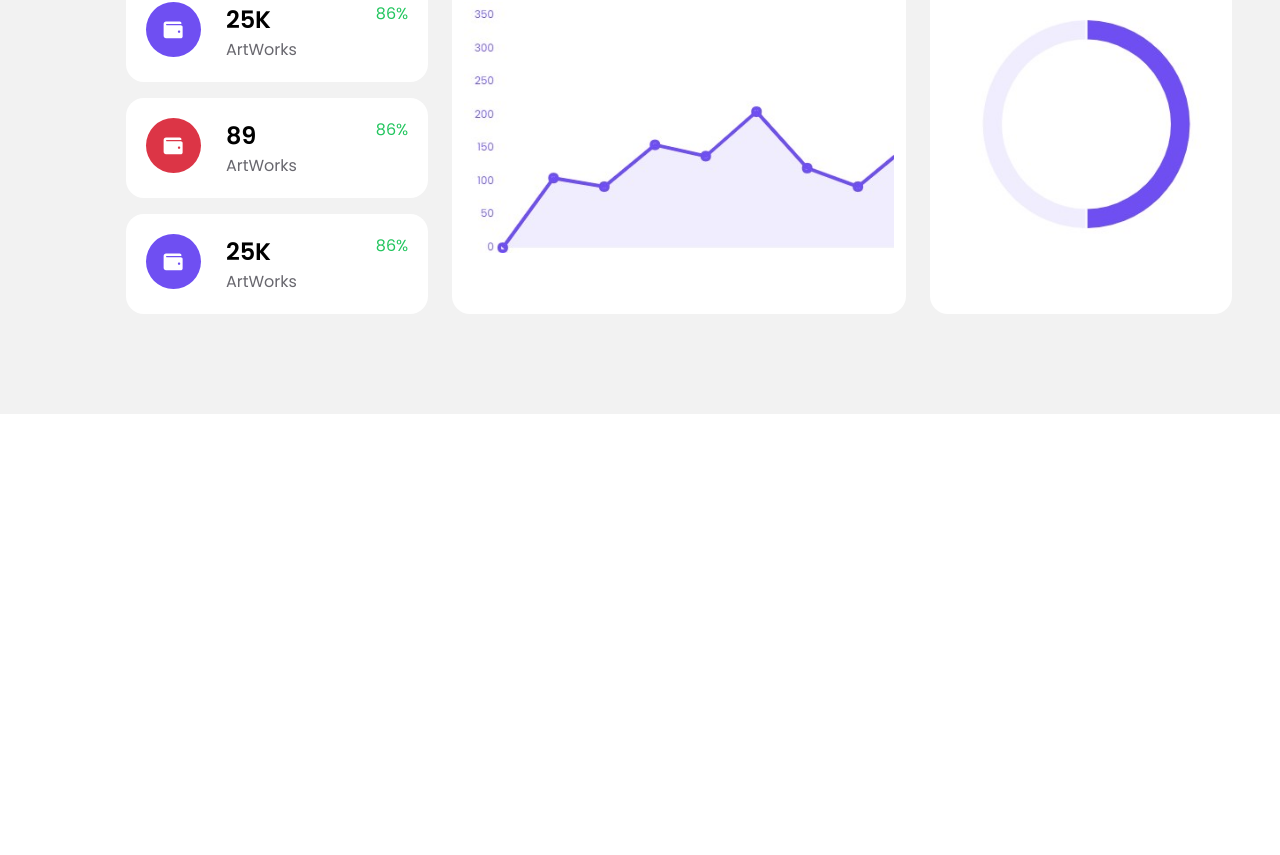
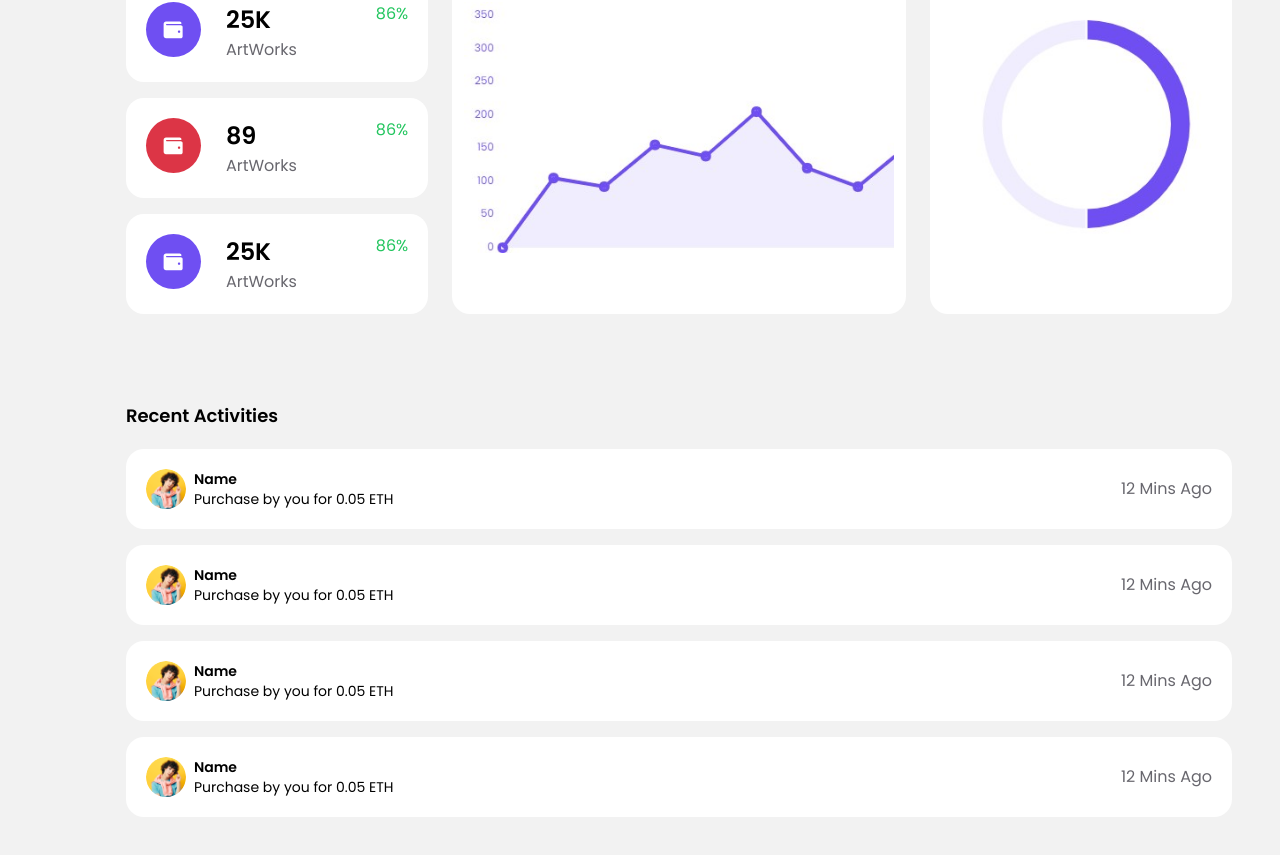
Before and after one commit to SajanThapa22/NFT-website, a React (Vite) app: page / in a window 1280 px wide. Shown: the part 1418-2273 px from the top of the page. Before the commit the page ends 1832 px from the top, so only its background shows below. Built offline with nearby package versions, Linux system fonts and the light colour scheme.

Commit message:
styling recent activities

```diff
--- a/src/components/RecentActivity.tsx
+++ b/src/components/RecentActivity.tsx
@@ -1,11 +1,19 @@
 import React from "react";
-import User from "./User";
+import RecentActivityCard from "./RecentActivityCard";
 
 const RecentActivity = () => {
   return (
-    <div className="flex justify-between bg-bg-comp rounded-[18px]">
-      <User />
-      <div className="capitalize text-[#68676E]">follow</div>
+    <div className="mt-10">
+      <p className="mb-5 text-[18px] text-txt-clr font-semibold">
+        Recent Activities
+      </p>
+
+      <div className="flex flex-col gap-4">
+        <RecentActivityCard />
+        <RecentActivityCard />
+        <RecentActivityCard />
+        <RecentActivityCard />
+      </div>
     </div>
   );
 };
--- /dev/null
+++ b/src/components/RecentActivityCard.tsx
@@ -0,0 +1,13 @@
+import React from "react";
+import User from "./User";
+
+const RecentActivityCard = () => {
+  return (
+    <div className="flex justify-between bg-bg-comp items-center rounded-[18px] p-5">
+      <User text="Purchase by you for 0.05 ETH" />
+      <div className="capitalize text-[#68676E]">12 mins ago</div>
+    </div>
+  );
+};
+
+export default RecentActivityCard;
--- a/src/components/User.tsx
+++ b/src/components/User.tsx
@@ -1,13 +1,19 @@
-const User = () => {
+import user from "../assets/images/avatar2.png";
+
+interface Props {
+  text: string;
+}
+
+const User = ({ text }: Props) => {
   return (
-    <div className="flex">
-      <div className="w-9 aspect-square rounded-full overflow-hidden">
-        <img src="" alt="" />
+    <div className="flex gap-2">
+      <div className="w-10 aspect-square rounded-full overflow-hidden">
+        <img src={user} className="w-full" alt="" />
       </div>
 
       <div className="flex flex-col justify-between">
-        <p className="text-txt-clr text-sm font-semibold">name</p>
-        <p className="text-txt-clr text-sm">text</p>
+        <p className="text-txt-clr text-sm font-semibold capitalize">name</p>
+        <p className="text-txt-clr text-sm">{text}</p>
       </div>
     </div>
   );
--- a/src/sections/MainSection.tsx
+++ b/src/sections/MainSection.tsx
@@ -4,6 +4,7 @@ import SearchSmall from "./SearchSmall";
 import SearchandNotification from "./SearchandNotification";
 import TrendingBids from "./TrendingBids";
 import TrendingMetrics from "./TrendingMetrics";
+import RecentActivity from "../components/RecentActivity";
 
 const MainSection = () => {
   const [width, setWidth] = useState(window.innerWidth);
@@ -16,6 +17,7 @@ const MainSection = () => {
       <DiscoverNFT />
       <TrendingBids />
       <TrendingMetrics />
+      <RecentActivity />
 
       <div className="h-6"></div>
     </div>
```
